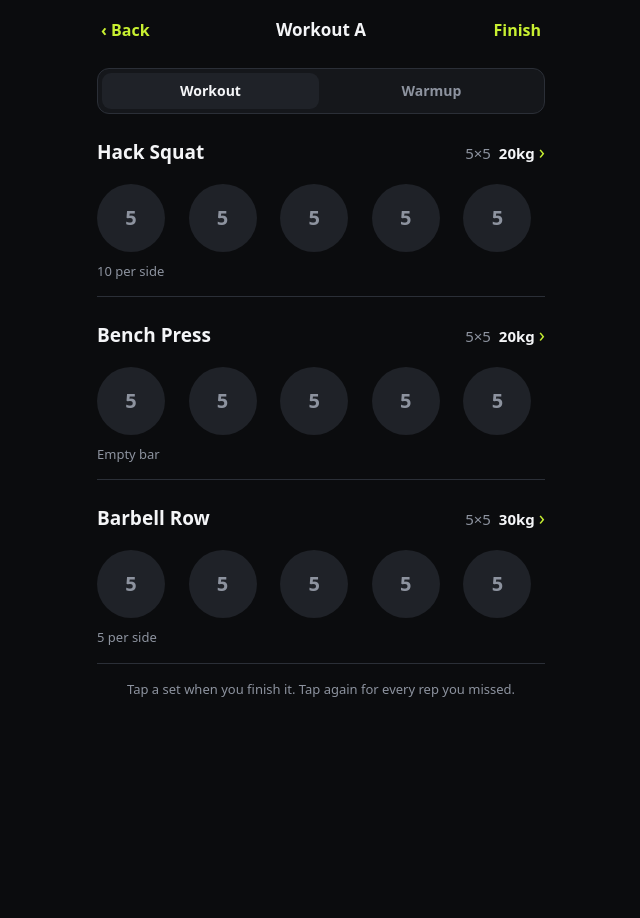
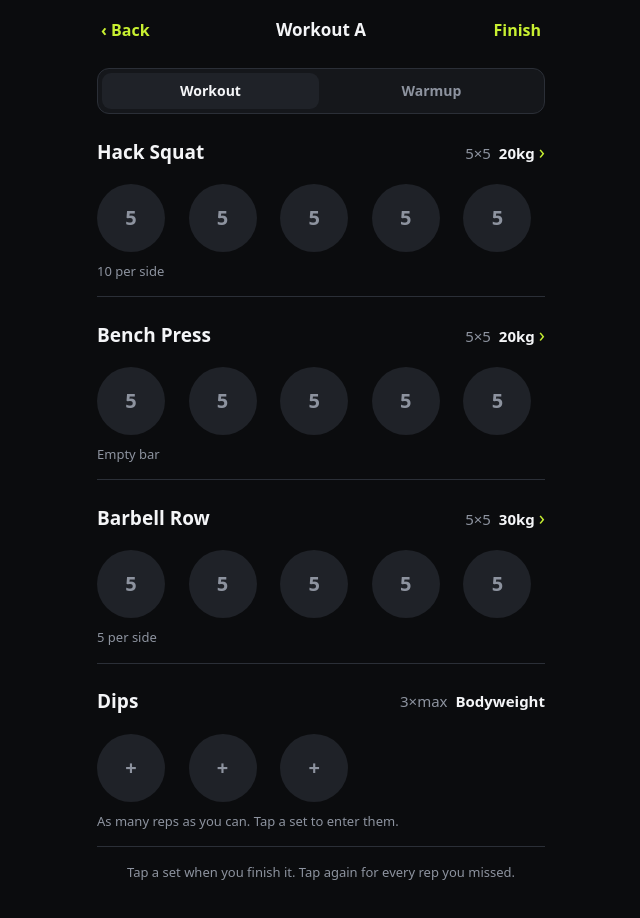
Before and after one commit to alexanderop/eisen, a Vue app: page / in a window 1280 px wide. Both pictures are taken after a click on the button "Start workout". Shown: the top 918 px of the page, without its empty margins (319-959 px from the left). Before the commit the page ends 818 px from the top, so only its background shows below. Built offline with nearby package versions, Linux system fonts and the light colour scheme.

Commit message:
Add dips and pull-ups as 3xmax bodyweight exercises

```diff
--- a/src/domain/program.ts
+++ b/src/domain/program.ts
@@ -1,9 +1,13 @@
 import { roundTo, type Unit } from './units'
 
-export type ExerciseId = 'hackSquat' | 'bench' | 'row' | 'ohp' | 'deadlift'
+export type WeightedId = 'hackSquat' | 'bench' | 'row' | 'ohp' | 'deadlift'
+export type BodyweightId = 'dips' | 'pullups'
+export type ExerciseId = WeightedId | BodyweightId
 export type WorkoutType = 'A' | 'B'
 
-export const EXERCISE_IDS: ExerciseId[] = ['hackSquat', 'bench', 'row', 'ohp', 'deadlift']
+export const WEIGHTED_IDS: WeightedId[] = ['hackSquat', 'bench', 'row', 'ohp', 'deadlift']
+const BODYWEIGHT_IDS: BodyweightId[] = ['dips', 'pullups']
+export const EXERCISE_IDS: ExerciseId[] = [...WEIGHTED_IDS, ...BODYWEIGHT_IDS]
 
 export const EXERCISE_NAMES: Record<ExerciseId, string> = {
   hackSquat: 'Hack Squat',
@@ -11,6 +15,13 @@ export const EXERCISE_NAMES: Record<ExerciseId, string> = {
   row: 'Barbell Row',
   ohp: 'Overhead Press',
   deadlift: 'Deadlift',
+  dips: 'Dips',
+  pullups: 'Pull-ups',
+}
+
+/** Bodyweight exercises carry no load: only the reps are logged. */
+export function isBodyweight(id: ExerciseId): id is BodyweightId {
+  return (BODYWEIGHT_IDS as ExerciseId[]).includes(id)
 }
 
 /** Machine exercises have no bar: the logged weight is only the plates on the sled. */
@@ -28,7 +39,8 @@ export function emptyWeight(id: ExerciseId, bar: number): number {
 interface Slot {
   id: ExerciseId
   sets: number
-  reps: number
+  /** null = as many reps as possible. */
+  reps: number | null
 }
 
 export const PROGRAM: Record<WorkoutType, Slot[]> = {
@@ -36,11 +48,13 @@ export const PROGRAM: Record<WorkoutType, Slot[]> = {
     { id: 'hackSquat', sets: 5, reps: 5 },
     { id: 'bench', sets: 5, reps: 5 },
     { id: 'row', sets: 5, reps: 5 },
+    { id: 'dips', sets: 3, reps: null },
   ],
   B: [
     { id: 'hackSquat', sets: 5, reps: 5 },
     { id: 'ohp', sets: 5, reps: 5 },
     { id: 'deadlift', sets: 1, reps: 5 },
+    { id: 'pullups', sets: 3, reps: null },
   ],
 }
 
@@ -49,8 +63,8 @@ interface UnitDefaults {
   /** Smallest jump the bar can make: two of the smallest plates. */
   step: number
   plates: number[]
-  start: Record<ExerciseId, number>
-  increment: Record<ExerciseId, number>
+  start: Record<WeightedId, number>
+  increment: Record<WeightedId, number>
 }
 
 export const UNIT_DEFAULTS: Record<Unit, UnitDefaults> = {
@@ -79,12 +93,14 @@ export interface ExerciseProgress {
   fails: number
 }
 
-export type Progress = Record<ExerciseId, ExerciseProgress>
+export type Progress = Record<WeightedId, ExerciseProgress>
 
 export interface ExerciseLog {
   id: ExerciseId
+  /** 0 for bodyweight exercises. */
   weight: number
-  targetReps: number
+  /** null = as many reps as possible. */
+  targetReps: number | null
   /** null = set not logged yet. */
   sets: (number | null)[]
 }
@@ -101,7 +117,7 @@ export interface Workout {
 export type Outcome = 'success' | 'fail' | 'skipped'
 
 export interface Change {
-  id: ExerciseId
+  id: WeightedId
   kind: 'up' | 'repeat' | 'deload'
   from: number
   to: number
@@ -110,7 +126,7 @@ export interface Change {
 export function initialProgress(unit: Unit): Progress {
   const start = UNIT_DEFAULTS[unit].start
   return Object.fromEntries(
-    EXERCISE_IDS.map((id) => [id, { weight: start[id], fails: 0 }]),
+    WEIGHTED_IDS.map((id) => [id, { weight: start[id], fails: 0 }]),
   ) as Progress
 }
 
@@ -129,7 +145,7 @@ export function createWorkout(
     finishedAt: null,
     exercises: PROGRAM[type].map((slot) => ({
       id: slot.id,
-      weight: progress[slot.id].weight,
+      weight: isBodyweight(slot.id) ? 0 : progress[slot.id].weight,
       targetReps: slot.reps,
       sets: Array.from({ length: slot.sets }, () => null),
     })),
@@ -143,8 +159,10 @@ export function nextReps(current: number | null, target: number): number | null
   return current - 1
 }
 
+/** A max-reps exercise succeeds as soon as any set is logged: it has no target to miss. */
 export function outcome(log: ExerciseLog): Outcome {
   if (log.sets.every((reps) => reps === null)) return 'skipped'
+  if (log.targetReps === null) return 'success'
   return log.sets.every((reps) => reps === log.targetReps) ? 'success' : 'fail'
 }
 
@@ -156,9 +174,14 @@ export function otherType(type: WorkoutType): WorkoutType {
   return type === 'A' ? 'B' : 'A'
 }
 
+export function totalReps(log: ExerciseLog): number {
+  return log.sets.reduce<number>((sum, reps) => sum + (reps ?? 0), 0)
+}
+
 /**
  * Progressive overload: all reps done -> add weight next time.
  * Missed reps -> repeat the weight. Three misses in a row -> drop 10%.
+ * Bodyweight exercises have no weight to progress.
  */
 export function applyProgression(
   progress: Progress,
@@ -170,25 +193,27 @@ export function applyProgression(
   const changes: Change[] = []
 
   for (const log of workout.exercises) {
+    const id = log.id
+    if (isBodyweight(id)) continue
     const result = outcome(log)
     if (result === 'skipped') continue
 
     if (result === 'success') {
-      const to = log.weight + defaults.increment[log.id]
-      next[log.id] = { weight: to, fails: 0 }
-      changes.push({ id: log.id, kind: 'up', from: log.weight, to })
+      const to = log.weight + defaults.increment[id]
+      next[id] = { weight: to, fails: 0 }
+      changes.push({ id, kind: 'up', from: log.weight, to })
       continue
     }
 
-    const fails = progress[log.id].fails + 1
+    const fails = progress[id].fails + 1
     if (fails >= DELOAD_AFTER_FAILS) {
-      const floor = Math.max(defaults.step, emptyWeight(log.id, bar))
+      const floor = Math.max(defaults.step, emptyWeight(id, bar))
       const to = Math.max(floor, roundTo(log.weight * DELOAD_FACTOR, defaults.step))
-      next[log.id] = { weight: to, fails: 0 }
-      changes.push({ id: log.id, kind: 'deload', from: log.weight, to })
+      next[id] = { weight: to, fails: 0 }
+      changes.push({ id, kind: 'deload', from: log.weight, to })
     } else {
-      next[log.id] = { weight: log.weight, fails }
-      changes.push({ id: log.id, kind: 'repeat', from: log.weight, to: log.weight })
+      next[id] = { weight: log.weight, fails }
+      changes.push({ id, kind: 'repeat', from: log.weight, to: log.weight })
     }
   }
 
--- a/src/store.ts
+++ b/src/store.ts
@@ -2,14 +2,16 @@ import { reactive, ref, watch } from 'vue'
 import {
   applyProgression,
   createWorkout,
-  EXERCISE_IDS,
+  isBodyweight,
   initialProgress,
   nextReps,
   otherType,
   outcome,
   UNIT_DEFAULTS,
+  WEIGHTED_IDS,
   type Change,
   type ExerciseId,
+  type WeightedId,
   type Progress,
   type Workout,
   type WorkoutType,
@@ -116,7 +118,7 @@ export function startWorkout(): void {
 
 export function tapSet(exerciseIndex: number, setIndex: number): number | null {
   const log = state.active?.exercises[exerciseIndex]
-  if (!log) return null
+  if (!log || log.targetReps === null) return null
   const reps = nextReps(log.sets[setIndex], log.targetReps)
   log.sets[setIndex] = reps
   return reps
@@ -124,12 +126,27 @@ export function tapSet(exerciseIndex: number, setIndex: number): number | null {
 
 export function setActiveWeight(exerciseIndex: number, weight: number): void {
   const log = state.active?.exercises[exerciseIndex]
-  if (!log) return
+  if (!log || isBodyweight(log.id)) return
   log.weight = weight
   state.progress[log.id].weight = weight
 }
 
-export function setProgressWeight(id: ExerciseId, weight: number): void {
+/** Logs a max-reps set, where the lifter enters the count instead of tapping it down. */
+export function logReps(exerciseIndex: number, setIndex: number, reps: number | null): void {
+  const log = state.active?.exercises[exerciseIndex]
+  if (log) log.sets[setIndex] = reps
+}
+
+/** Starting point for a max-reps entry: what this set got last time. */
+export function suggestedReps(id: ExerciseId, setIndex: number): number {
+  for (const workout of state.history) {
+    const reps = workout.exercises.find((log) => log.id === id)?.sets[setIndex]
+    if (reps !== null && reps !== undefined) return reps
+  }
+  return 8
+}
+
+export function setProgressWeight(id: WeightedId, weight: number): void {
   state.progress[id] = { weight, fails: 0 }
   const log = state.active?.exercises.find((entry) => entry.id === id)
   if (log) log.weight = weight
@@ -163,7 +180,7 @@ export function setUnit(unit: Unit): void {
   if (state.active || unit === state.settings.unit) return
   const from = state.settings.unit
   const defaults = UNIT_DEFAULTS[unit]
-  for (const id of EXERCISE_IDS) {
+  for (const id of WEIGHTED_IDS) {
     const converted = roundTo(convert(state.progress[id].weight, from, unit), defaults.step)
     state.progress[id].weight = Math.max(defaults.step, converted)
   }
--- a/src/views/HistoryView.vue
+++ b/src/views/HistoryView.vue
@@ -1,6 +1,6 @@
 <script setup lang="ts">
 import { ref } from 'vue'
-import { EXERCISE_NAMES, type Workout } from '../domain/program'
+import { EXERCISE_NAMES, isBodyweight, type Workout } from '../domain/program'
 import { fmt, formatDate } from '../format'
 import { deleteWorkout, state } from '../store'
 
@@ -41,12 +41,12 @@ function onDelete(id: string) {
     <ul>
       <li v-for="log in workout.exercises" :key="log.id">
         <span class="name">{{ EXERCISE_NAMES[log.id] }}</span>
-        <strong>{{ fmt(log.weight, workout.unit) }}</strong>
+        <strong>{{ isBodyweight(log.id) ? 'BW' : fmt(log.weight, workout.unit) }}</strong>
         <span class="reps">
           <span
             v-for="(reps, index) in log.sets"
             :key="index"
-            :class="{ missed: reps !== log.targetReps }"
+            :class="{ missed: reps === null || (log.targetReps !== null && reps !== log.targetReps) }"
             >{{ reps ?? '–' }}</span
           >
         </span>
--- a/src/views/HomeView.vue
+++ b/src/views/HomeView.vue
@@ -1,6 +1,6 @@
 <script setup lang="ts">
 import { computed } from 'vue'
-import { EXERCISE_NAMES, PROGRAM } from '../domain/program'
+import { EXERCISE_NAMES, isBodyweight, PROGRAM } from '../domain/program'
 import { fmt, formatDate, formatShortDate } from '../format'
 import { discardWorkout, lastChanges, startWorkout, state } from '../store'
 
@@ -49,8 +49,8 @@ function start() {
     <ul>
       <li v-for="slot in slots" :key="slot.id">
         <span>{{ EXERCISE_NAMES[slot.id] }}</span>
-        <span class="muted">{{ slot.sets }}×{{ slot.reps }}</span>
-        <strong>{{ fmt(state.progress[slot.id].weight) }}</strong>
+        <span class="muted">{{ slot.sets }}×{{ slot.reps ?? 'max' }}</span>
+        <strong>{{ isBodyweight(slot.id) ? 'BW' : fmt(state.progress[slot.id].weight) }}</strong>
       </li>
     </ul>
     <button v-if="state.active" class="btn btn-primary" @click="emit('open')">Resume workout</button>
--- a/src/views/SettingsView.vue
+++ b/src/views/SettingsView.vue
@@ -1,7 +1,7 @@
 <script setup lang="ts">
 import { computed, ref } from 'vue'
 import WeightStepper from '../components/WeightStepper.vue'
-import { EXERCISE_IDS, EXERCISE_NAMES, UNIT_DEFAULTS } from '../domain/program'
+import { EXERCISE_NAMES, UNIT_DEFAULTS, WEIGHTED_IDS } from '../domain/program'
 import { fmt } from '../format'
 import { formatClock } from '../rest'
 import { exportData, importData, resetAll, setProgressWeight, setUnit, state } from '../store'
@@ -68,7 +68,7 @@ function onReset() {
 
   <section class="card group">
     <h2>Working weights</h2>
-    <div v-for="id in EXERCISE_IDS" :key="id" class="row">
+    <div v-for="id in WEIGHTED_IDS" :key="id" class="row">
       <span>{{ EXERCISE_NAMES[id] }}</span>
       <WeightStepper
         :model-value="state.progress[id].weight"
--- a/src/views/WorkoutView.vue
+++ b/src/views/WorkoutView.vue
@@ -5,10 +5,25 @@ import BottomSheet from '../components/BottomSheet.vue'
 import RestTimer from '../components/RestTimer.vue'
 import WeightStepper from '../components/WeightStepper.vue'
 import { warmupSets } from '../domain/plates'
-import { EXERCISE_NAMES, isComplete, isMachine, outcome, UNIT_DEFAULTS } from '../domain/program'
+import {
+  EXERCISE_NAMES,
+  isComplete,
+  isMachine,
+  outcome,
+  UNIT_DEFAULTS,
+  type ExerciseLog,
+} from '../domain/program'
 import { emptyWeightFor, fmt, loadFor, platesText } from '../format'
 import { startRest, stopRest } from '../rest'
-import { discardWorkout, finishWorkout, setActiveWeight, state, tapSet } from '../store'
+import {
+  discardWorkout,
+  finishWorkout,
+  logReps,
+  setActiveWeight,
+  state,
+  suggestedReps,
+  tapSet,
+} from '../store'
 
 const emit = defineEmits<{ close: [] }>()
 
@@ -16,10 +31,15 @@ const workout = computed(() => state.active)
 const mode = ref<'workout' | 'warmup'>('workout')
 const editing = ref<number | null>(null)
 const confirming = ref(false)
+/** The max-reps set being entered. */
+const entry = ref<{ exerciseIndex: number; setIndex: number; reps: number } | null>(null)
 
 const defaults = computed(() => UNIT_DEFAULTS[state.settings.unit])
 const editedLog = computed(() =>
   editing.value === null ? null : (workout.value?.exercises[editing.value] ?? null),
+)
+const weightedLogs = computed(
+  () => workout.value?.exercises.filter((log) => log.targetReps !== null) ?? [],
 )
 const nothingLogged = computed(
   () => workout.value?.exercises.every((log) => outcome(log) === 'skipped') ?? true,
@@ -28,16 +48,40 @@ const nothingLogged = computed(
 function onTap(exerciseIndex: number, setIndex: number) {
   const active = workout.value
   if (!active) return
+  const log = active.exercises[exerciseIndex]
+  if (log.targetReps === null) {
+    entry.value = {
+      exerciseIndex,
+      setIndex,
+      reps: log.sets[setIndex] ?? suggestedReps(log.id, setIndex),
+    }
+    return
+  }
   const reps = tapSet(exerciseIndex, setIndex)
   if (reps === null || isComplete(active)) {
     stopRest()
     return
   }
-  const done = reps === active.exercises[exerciseIndex].targetReps
+  const done = reps === log.targetReps
   startRest(
     done ? state.settings.restDone : state.settings.restMissed,
     done ? 'All reps. Rest longer if that set was hard.' : 'Missed reps. Take a long rest.',
   )
+}
+
+function setClass(log: ExerciseLog, reps: number | null) {
+  if (reps === null) return {}
+  const missed = log.targetReps !== null && reps < log.targetReps
+  return { done: !missed, missed }
+}
+
+function saveEntry(reps: number | null) {
+  const active = workout.value
+  if (!active || !entry.value) return
+  logReps(entry.value.exerciseIndex, entry.value.setIndex, reps)
+  entry.value = null
+  if (reps === null || isComplete(active)) stopRest()
+  else startRest(state.settings.restDone, 'Max set logged. Rest before the next one.')
 }
 
 function onFinish() {
@@ -96,7 +140,11 @@ onBeforeUnmount(() => {
 
     <template v-if="mode === 'workout'">
       <section v-for="(log, i) in workout.exercises" :key="log.id" class="exercise">
-        <button class="exercise-head" @click="editing = i">
+        <div v-if="log.targetReps === null" class="exercise-head">
+          <span class="name">{{ EXERCISE_NAMES[log.id] }}</span>
+          <span class="target">{{ log.sets.length }}×max <strong>Bodyweight</strong></span>
+        </div>
+        <button v-else class="exercise-head" @click="editing = i">
           <span class="name">{{ EXERCISE_NAMES[log.id] }}</span>
           <span class="target">
             {{ log.sets.length }}×{{ log.targetReps }}
@@ -109,20 +157,21 @@ onBeforeUnmount(() => {
             v-for="(reps, j) in log.sets"
             :key="j"
             class="set"
-            :class="{ done: reps === log.targetReps, missed: reps !== null && reps < log.targetReps }"
+            :class="setClass(log, reps)"
             :aria-label="`${EXERCISE_NAMES[log.id]} set ${j + 1}: ${reps === null ? 'not logged' : `${reps} reps`}`"
             @click="onTap(i, j)"
           >
-            {{ reps ?? log.targetReps }}
+            {{ reps ?? log.targetReps ?? '+' }}
           </button>
         </div>
-        <p class="plates">{{ platesText(log.weight, log.id) }}</p>
+        <p v-if="log.targetReps !== null" class="plates">{{ platesText(log.weight, log.id) }}</p>
+        <p v-else class="plates">As many reps as you can. Tap a set to enter them.</p>
       </section>
       <p class="hint">Tap a set when you finish it. Tap again for every rep you missed.</p>
     </template>
 
     <template v-else>
-      <section v-for="log in workout.exercises" :key="log.id" class="card warmup">
+      <section v-for="log in weightedLogs" :key="log.id" class="card warmup">
         <div class="row">
           <h2>{{ EXERCISE_NAMES[log.id] }}</h2>
           <span class="muted">Work set {{ fmt(log.weight) }}</span>
@@ -170,6 +219,19 @@ onBeforeUnmount(() => {
         {{ isMachine(editedLog.id) ? 'Plates only. The sled is not counted.' : `Bar ${fmt(state.settings.bar)}` }}
       </p>
       <button class="btn btn-primary" @click="editing = null">Done</button>
+    </BottomSheet>
+
+    <BottomSheet
+      v-if="entry"
+      :title="`${EXERCISE_NAMES[workout.exercises[entry.exerciseIndex].id]} · Set ${entry.setIndex + 1}`"
+      @close="entry = null"
+    >
+      <div class="row">
+        <span class="muted">Reps</span>
+        <WeightStepper v-model="entry.reps" :step="1" label="reps" />
+      </div>
+      <button class="btn btn-primary" @click="saveEntry(entry.reps)">Save set</button>
+      <button class="btn" @click="saveEntry(null)">Clear set</button>
     </BottomSheet>
 
     <BottomSheet
```
Also changed, not shown: src/views/ProgressView.vue (+29 -7 lines), 2 other files (tests, documents, lock files or other folders).
